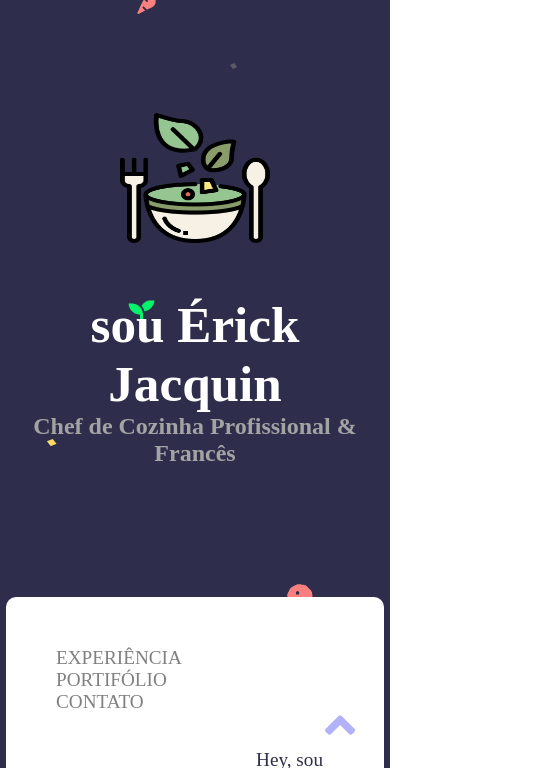
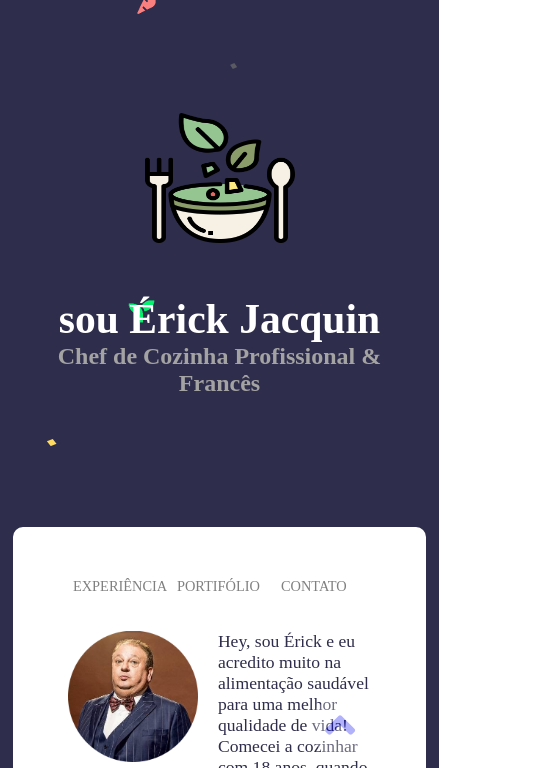
Before and after one commit to marcelavie/Layout-D2.5-, a plain HTML site: page index.html in a window 390 px wide. Shown: the part 67-835 px from the top of the page, 546 px wide, since content can reach past the window. Drawn offline with Linux system fonts and the light colour scheme.

Commit message:
versão mobile

```diff
--- a/style.css
+++ b/style.css
@@ -8,6 +8,7 @@ html{
 }
 .body{
     font-family: "Lora", serif;
+
 }
 .background{
     background-color: #2e2d4c;
@@ -152,3 +153,42 @@ footer i{
 
 
 }
+@media (max-width: 720px){
+    body {
+        position:absolute;
+    }
+
+    .fonte--grande{
+        font-size: 2.6rem;
+    }
+    .fonte-media{
+        font-size: 1.5rem;
+    }
+    .fonte--pequena{
+        font-size: 1.1rem;
+        color: #2e2d4c;
+    }
+    .navigation li {
+
+        width: 80px;
+        padding-inline: 10px;
+        font-size: 0.9rem;
+
+    }
+
+    .conteudo img{
+        float: left;
+        width: 290px;
+        padding: 20px;
+        border-radius: 20px;
+        margin-left: 5px;
+    }
+    img.avatar{
+        width: 130px;
+        padding: 0;
+    }
+    footer{
+        padding: 100px;
+    }
+
+}
```
